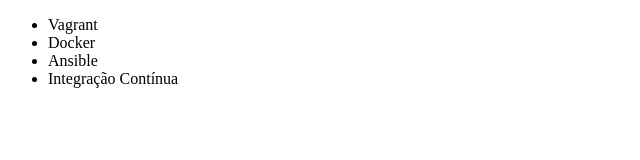
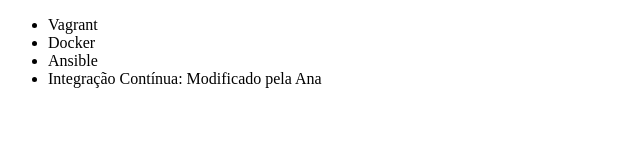
Before and after one commit to KaliuD/alura-git, a plain HTML site: page index.html in a window 1280 px wide. Shown: the whole page, without its empty margins (0-640 px from the left). Drawn offline with Linux system fonts and the light colour scheme.

Commit message:
Modificação no titulo do curso

```diff
--- a/index.html
+++ b/index.html
@@ -9,7 +9,7 @@
         <li>Vagrant</li>
         <li>Docker</li>
         <li>Ansible</li>
-        <li>Integração Contínua</li>
+        <li>Integração Contínua: Modificado pela Ana</li>
     </ul>
 </body>
 </html>
```
